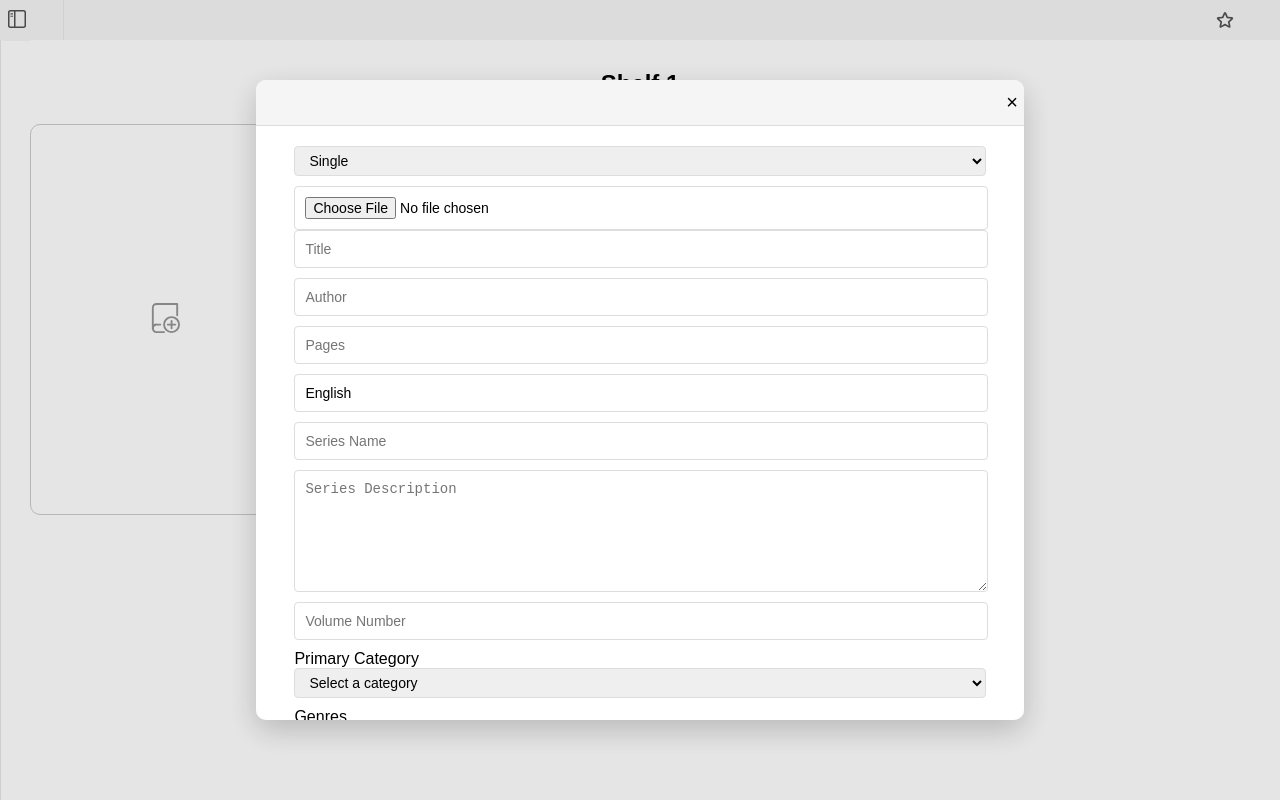
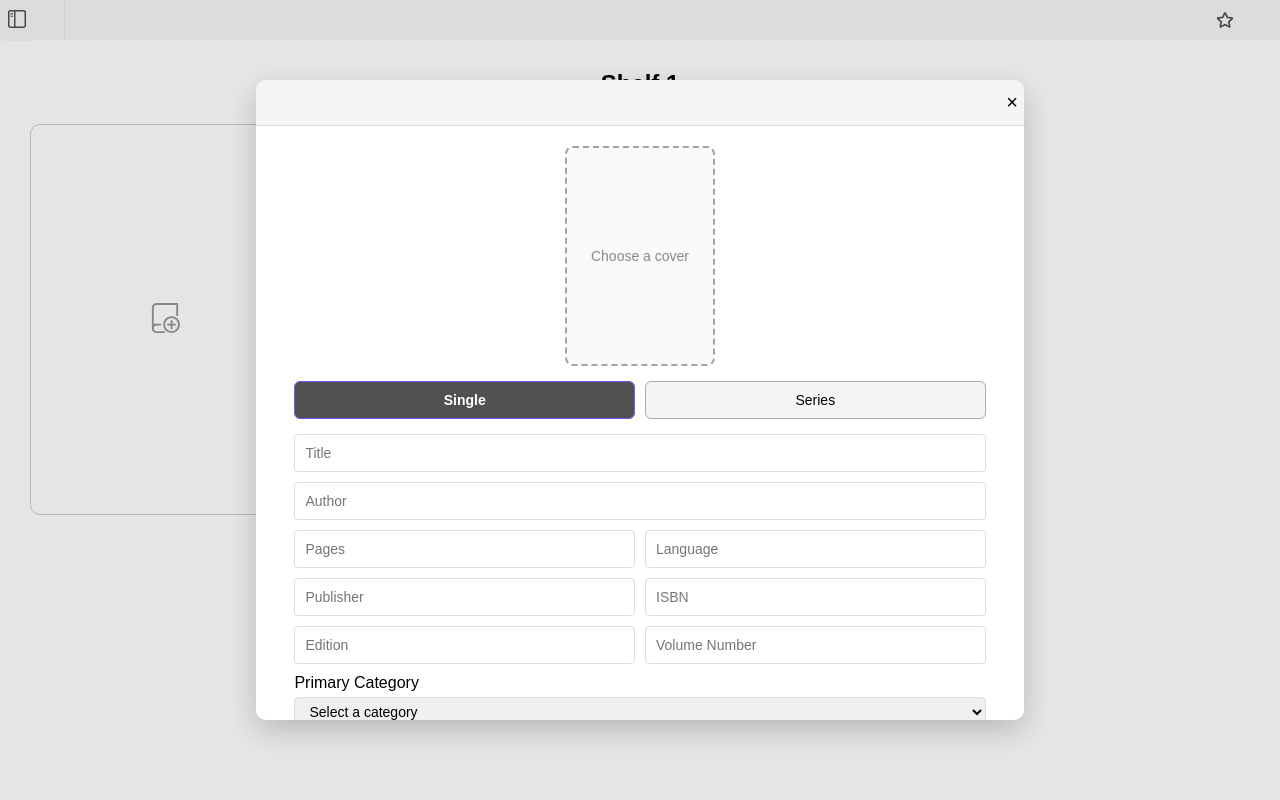
Before and after one commit to CHAYUT-P/Myshelf, a React (Vite) app in the folder client/: page / in a window 1280 px wide. Both pictures are taken after a click on the button 165 px from the left and 319 px from the top of the page. Built offline with nearby package versions, Linux system fonts and the light colour scheme.

Commit message:
add book fix

```diff
--- a/client/src/components/Maintab/Addbook/Addbook.css
+++ b/client/src/components/Maintab/Addbook/Addbook.css
@@ -1,10 +1,15 @@
+* {
+  box-sizing: border-box;
+}
+
+
 .modal-backdrop {
   position: fixed;
   top: 0;
   left: 0;
   width: 100%;
   height: 100%;
-    background-color: rgba(0,0,0,0.1); /* semi-transparent black */
+  background-color: rgba(0, 0, 0, 0.1); /* semi-transparent black */
   display: flex;
   justify-content: center;
   align-items: center;
@@ -18,10 +23,11 @@
   height: 90vh;
   max-height: 80vh;
   overflow-y: auto;
+  overflow-x: hidden;
   display: flex;
   align-items: center;
   flex-direction: column;
-    box-shadow: 0 10px 30px rgba(0,0,0,0.2);
+  box-shadow: 0 10px 30px rgba(0, 0, 0, 0.2);
   position: relative;
   z-index: 10000;
 }
@@ -49,12 +55,11 @@
 
 .modal-body {
   margin-top: 0px;
-    padding:20px 0px;
+  padding: 20px 0px;
   justify-content: center;
   display: flex;
   width: 90%;
   flex-direction: column;
-    gap: 10px;
 }
 
 .modal-body input,
@@ -67,7 +72,6 @@
   border: solid 1px #ddd;
   outline: none;
   font-size: 14px;
-
 }
 
 .modal-body textarea {
@@ -77,7 +81,6 @@
 .modal-body select {
   padding: 5px 0px;
 }
-
 
 .modal-buttons {
   display: flex;
@@ -89,7 +92,7 @@
   background-color: #f5f5f5;
 }
 
-  .modal-buttons button{
+.modal-buttons button {
   color: rgb(81, 81, 81);
   background-color: #f5f5f5;
   padding: 6px 12px;
@@ -103,8 +106,8 @@
   margin-right: 30px;
 }
 
-  .modal-buttons button:hover{
-    background-color: rgb(0, 0, 0, 0.1)
+.modal-buttons button:hover {
+  background-color: rgb(0, 0, 0, 0.1);
 }
 
 .suggestions-list {
@@ -119,7 +122,7 @@
   list-style: none;
   padding: 0;
   border-radius: 0 0 6px 6px;
-    box-shadow: 0 4px 6px rgba(0,0,0,0.1);
+  box-shadow: 0 4px 6px rgba(0, 0, 0, 0.1);
 }
 
 .suggestions-list li {
@@ -162,6 +165,107 @@
   border-color: #6b5bff;
 }
 
-  .genres-text{
-    padding-bottom: 10px;
+.book-type {
+  display: flex;
+  gap: 10px;
+  margin: 15px 0;
 }
+
+.book-type input[type="radio"] {
+  position: absolute;
+  opacity: 0;
+  pointer-events: none;
+}
+
+.book-type label {
+  flex: 1;
+  padding: 10px 14px;
+  text-align: center;
+  border: 1px solid #aaa;
+  border-radius: 6px;
+  background: #f5f5f5;
+  cursor: pointer;
+  transition: all 0.2s ease;
+  font-size: 14px;
+}
+
+.book-type label:hover {
+  background: #eaeaea;
+}
+
+.book-type input[type="radio"]:checked + label {
+  background: #515151;
+  color: #fff;
+  border-color: #6b5bff;
+  font-weight: bold;
+}
+
+.single-book{
+  justify-content: center;
+  display: flex;
+  flex-direction: column;
+  gap: 10px;
+}
+
+.book-metadata {
+  display: grid;
+  grid-template-columns: 1fr 1fr;
+  gap: 10px 10px;
+  width: 100%;
+}
+
+.form-group{
+  display: grid;
+}
+
+.form-group label{
+  padding-bottom: 5px;
+}
+
+.book-cover-group {
+  display: flex;
+  flex-direction: column;
+  gap: 8px;
+  width: 100%;
+}
+
+.cover-upload {
+  display: flex;
+  flex-direction: column;
+  align-items: center;
+}
+
+.cover-input {
+  display: none;
+}
+
+.cover-label {
+  width: 150px;
+  height: 220px;
+  border: 2px dashed #a3a3a3;
+  border-radius: 8px;
+  display: flex;
+  justify-content: center;
+  align-items: center;
+  cursor: pointer;
+  overflow: hidden;
+  background-color: #fafafa;
+  transition: border-color 0.2s, background-color 0.2s;
+}
+
+.cover-label:hover {
+  border-color: #797979;
+  background-color: rgba(0, 0, 0, 0.1);
+}
+
+.cover-preview {
+  width: 100%;
+  height: 100%;
+  object-fit: cover; /* makes sure image fills nicely */
+}
+
+.cover-placeholder {
+  color: #888;
+  font-size: 14px;
+  text-align: center;
+}
--- a/client/src/components/Maintab/Addbook/Addbook.jsx
+++ b/client/src/components/Maintab/Addbook/Addbook.jsx
@@ -3,46 +3,89 @@ import "./AddBook.css";
 
 export default function AddBook({ isOpen, onClose, onAdd }) {
   const [formData, setFormData] = useState({
-    title: '',
-    author: '',
-    language: 'English',
-    pages: '',
-    bookType: 'single',
-    seriesName: '',
-    seriesDescription: '',
+    bookType: "single",
+    title: "",
+    author: "",
+    language: "",
+    pages: "",
+    currentPage: "", // progress tracking
+    publisher: "",
+    isbn: "",
+    publicationDate: "",
+    edition: "",
+    seriesName: "",
+    seriesDescription: "",
     seriesCover: null,
-    volumeNumber: '',
-    category: '',
+    books: [], //for series
+    volumeNumber: "",
+    primaryCategory: "",
     genres: [],
-    synopsis: '',
+    synopsis: "",
     coverImage: null,
     tags: [],
-    status: ''
+    status: "",
+    rating: "",
+    progress: "",
+    startDate: "",
+    endDate: "",
   });
 
   const categories = [
-    'Fiction', 'Non-Fiction', 'Science Fiction', 'Fantasy', 'Mystery', 'Romance',
-    'Thriller', 'Horror', 'Biography', 'History', 'Science', 'Technology',
-    'Self-Help', 'Business', 'Health', 'Travel', 'Cooking', 'Art', 'Religion',
-    'Philosophy', 'Poetry', 'Drama', 'Children', 'Young Adult', 'Education'
+    "Fiction",
+    "Non-Fiction",
+    "Science Fiction",
+    "Fantasy",
+    "Mystery",
+    "Romance",
+    "Thriller",
+    "Horror",
+    "Biography",
+    "History",
+    "Science",
+    "Technology",
+    "Self-Help",
+    "Business",
+    "Health",
+    "Travel",
+    "Cooking",
+    "Art",
+    "Religion",
+    "Philosophy",
+    "Poetry",
+    "Drama",
+    "Children",
+    "Young Adult",
+    "Education",
   ];
 
   const genresList = [
-    'Adventure', 'Action', 'Comedy', 'Crime', 'Drama', 'Fantasy', 'Historical',
-    'Horror', 'Mystery', 'Philosophical', 'Political', 'Romance',
-    'Satire', 'Science Fiction', 'Thriller', 'Western', 'Young Adult', 'Children'
+    "Adventure",
+    "Action",
+    "Comedy",
+    "Crime",
+    "Drama",
+    "Fantasy",
+    "Historical",
+    "Horror",
+    "Mystery",
+    "Philosophical",
+    "Political",
+    "Romance",
+    "Satire",
+    "Science Fiction",
+    "Thriller",
+    "Western",
+    "Young Adult",
+    "Children",
   ];
 
   const [suggestions, setSuggestions] = useState([]);
 
   useEffect(() => {
-    if (isOpen) {
-      document.body.style.overflow = 'hidden';
-    } else {
-      document.body.style.overflow = '';
-    }
+    if (isOpen) document.body.style.overflow = "hidden";
+    else document.body.style.overflow = "";
     return () => {
-      document.body.style.overflow = '';
+      document.body.style.overflow = "";
     };
   }, [isOpen]);
 
@@ -51,13 +94,10 @@ export default function AddBook({ isOpen, onClose, onAdd }) {
   const handleChange = (e) => {
     const { name, value, type, files } = e.target;
     if (type === "file") {
-      setFormData({ ...formData, localCover: files[0] });
+      setFormData({ ...formData, [name]: files[0] });
     } else {
       setFormData({ ...formData, [name]: value });
-
-      if (name === "title") {
-        fetchBookSuggestions(value);
-      }
+      if (name === "title") fetchBookSuggestions(value);
     }
   };
 
@@ -65,7 +105,9 @@ export default function AddBook({ isOpen, onClose, onAdd }) {
     if (!title.trim()) return setSuggestions([]);
     try {
       const query = encodeURIComponent(title);
-      const response = await fetch(`https://www.googleapis.com/books/v1/volumes?q=intitle:${query}&maxResults=15`);
+      const response = await fetch(
+        `https://www.googleapis.com/books/v1/volumes?q=intitle:${query}&maxResults=15`
+      );
       const data = await response.json();
       if (data.items) setSuggestions(data.items);
       else setSuggestions([]);
@@ -79,74 +121,180 @@ export default function AddBook({ isOpen, onClose, onAdd }) {
     const info = item.volumeInfo;
     setFormData({
       ...formData,
-      title: info.title || '',
-      author: info.authors?.join(", ") || '',
-      pages: info.pageCount || '',
-      language: info.language || 'English',
+      title: info.title || "",
+      author: info.authors?.join(", ") || "",
+      pages: info.pageCount || "",
+      language: info.language || "English",
+      publisher: info.publisher || "",
+      isbn: info.industryIdentifiers?.[0]?.identifier || "",
+      publicationDate: info.publishedDate || "",
+      edition: "",
       genres: info.categories || [],
-      synopsis: info.description || '',
+      synopsis: info.description || "",
       coverImage: info.imageLinks?.thumbnail || null,
-      localCover: null,
-      category: '',
+      seriesName: "",
+      seriesDescription: "",
+      seriesCover: null,
+      volumeNumber: "",
+      category: "",
       tags: [],
-      status: ''
+      status: "",
     });
     setSuggestions([]);
   };
 
   const toggleGenre = (genre) => {
-    setFormData(prev => ({
+    setFormData((prev) => ({
       ...prev,
       genres: prev.genres.includes(genre)
-        ? prev.genres.filter(g => g !== genre)
-        : [...prev.genres, genre]
+        ? prev.genres.filter((g) => g !== genre)
+        : [...prev.genres, genre],
     }));
   };
 
   const handleAdd = () => {
     if (!formData.title.trim()) return;
-    onAdd(formData);
+
+    const preparedData = {
+      ...formData,
+      coverImage:
+        formData.coverImage instanceof File
+          ? URL.createObjectURL(formData.coverImage)
+          : formData.coverImage,
+    };
+
+    onAdd(preparedData);
+
     setFormData({
-      title: '', author: '', language: 'English', pages: '',
-      bookType: 'single', seriesName: '', seriesDescription: '',
-      seriesCover: null, volumeNumber: '', category: '', genres: [],
-      synopsis: '', coverImage: null, tags: [],status: ''
+      bookType: "single",
+      title: "",
+      author: "",
+      language: "English",
+      pages: "",
+      currentPage: "",
+      publisher: "",
+      isbn: "",
+      publicationDate: "",
+      edition: "",
+      seriesName: "",
+      seriesDescription: "",
+      seriesCover: null,
+      books: [],
+      volumeNumber: "",
+      primaryCategory: "",
+      genres: [],
+      synopsis: "",
+      coverImage: null,
+      tags: [],
+      status: "",
+      rating: "",
+      progress: "",
+      startDate: "",
+      endDate: "",
     });
+
     setSuggestions([]);
     onClose();
   };
 
   const setDataOnClose = () => {
     setFormData({
-        title: '', author: '', language: 'English', pages: '',
-        bookType: 'single', seriesName: '', seriesDescription: '',
-        seriesCover: null, volumeNumber: '', category: '', genres: [],
-        synopsis: '', coverImage: null, rating: 0, tags: [],status: ''
+      bookType: "single",
+      title: "",
+      author: "",
+      language: "English",
+      pages: "",
+      currentPage: "",
+      publisher: "",
+      isbn: "",
+      publicationDate: "",
+      edition: "",
+      seriesName: "",
+      seriesDescription: "",
+      seriesCover: null,
+      books: [],
+      volumeNumber: "",
+      primaryCategory: "",
+      genres: [],
+      synopsis: "",
+      coverImage: null,
+      rating: "",
+      tags: [],
+      status: "",
+      progress: "",
+      startDate: "",
+      endDate: "",
     });
     onClose();
-  }
-
-
+  };
 
   return (
     <div className="modal-backdrop">
       <div className="modal-content">
         <div className="modal-title-bar">
           <span></span>
-              <button className="close-button" onClick={() => {
-                          setDataOnClose();
-                          onClose();
-                      }}>×</button>
+          <button className="close-button" onClick={setDataOnClose}>
+            ×
+          </button>
         </div>
 
         <div className="modal-body">
-            <select name="bookType" value={formData.bookType} onChange={handleChange}>
-                <option value="single">Single</option>
-                <option value="series">Series</option>
-            </select>
+          <div className="title-input-wrapper">
+            <div className="book-cover-group">
+              <div className="cover-upload">
+                <input
+                  type="file"
+                  id="coverImage"
+                  name="coverImage"
+                  accept="image/*"
+                  onChange={handleChange}
+                  className="cover-input"
+                />
 
-            <div className="title-input-wrapper">
-                <input type="file" name="seriesCover" onChange={handleChange} />
+                <label htmlFor="coverImage" className="cover-label">
+                  {formData.coverImage ? (
+                    <img
+                      src={
+                        typeof formData.coverImage === "string"
+                          ? formData.coverImage
+                          : URL.createObjectURL(formData.coverImage)
+                      }
+                      alt="Book Cover"
+                      className="cover-preview"
+                    />
+                  ) : (
+                    <span className="cover-placeholder">Choose a cover</span>
+                  )}
+                </label>
+              </div>
+            </div>
+            <div className="book-type" role="radiogroup">
+              <input
+                type="radio"
+                id="bt-single"
+                name="bookType"
+                value="single"
+                checked={formData.bookType === "single"}
+                onChange={handleChange}
+                className="visually-radio"
+              />
+              <label htmlFor="bt-single">Single</label>
+              <input
+                type="radio"
+                id="bt-series"
+                name="bookType"
+                value="series"
+                checked={formData.bookType === "series"}
+                onChange={handleChange}
+                className="visually-radio"
+              />
+              <label htmlFor="bt-series">Series</label>
+            </div>
+          </div>
+
+          {formData.bookType === "single" && (
+            <div className="single-book">
+              <div>
                 <input
                   type="text"
                   name="title"
@@ -155,23 +303,76 @@ export default function AddBook({ isOpen, onClose, onAdd }) {
                   onChange={handleChange}
                   autoFocus
                 />
+
                 {suggestions.length > 0 && (
                   <ul className="suggestions-list">
-                    {suggestions.map(item => (
-                    <li key={item.id} onClick={() => handleSelectSuggestion(item)}>
-                        {item.volumeInfo.title} {item.volumeInfo.authors ? `by ${item.volumeInfo.authors.join(", ")}` : ''}
+                    {suggestions.map((item) => (
+                      <li
+                        key={item.id}
+                        onClick={() => handleSelectSuggestion(item)}
+                      >
+                        {item.volumeInfo.title}{" "}
+                        {item.volumeInfo.authors
+                          ? `by ${item.volumeInfo.authors.join(", ")}`
+                          : ""}
                       </li>
                     ))}
                   </ul>
                 )}
               </div>
 
-            <input type="text" name="author" placeholder="Author" value={formData.author} onChange={handleChange} />
-            <input type="number" name="pages" placeholder="Pages" value={formData.pages} onChange={handleChange} />
-            <input type="text" name="language" placeholder="Language" value={formData.language} onChange={handleChange} />
-            <input type="text" name="seriesName" placeholder="Series Name" value={formData.seriesName} onChange={handleChange} />
-            <textarea name="seriesDescription" placeholder="Series Description" value={formData.seriesDescription} onChange={handleChange} />
-            <input type="text" name="volumeNumber" placeholder="Volume Number" value={formData.volumeNumber} onChange={handleChange} />
+              <input
+                type="text"
+                name="author"
+                placeholder="Author"
+                value={formData.author}
+                onChange={handleChange}
+              />
+
+              <div className="book-metadata">
+                <input
+                  type="number"
+                  name="pages"
+                  placeholder="Pages"
+                  value={formData.pages}
+                  onChange={handleChange}
+                />
+                <input
+                  type="text"
+                  name="language"
+                  placeholder="Language"
+                  value={formData.language}
+                  onChange={handleChange}
+                />
+                <input
+                  type="text"
+                  name="publisher"
+                  placeholder="Publisher"
+                  value={formData.publisher}
+                  onChange={handleChange}
+                />
+                <input
+                  type="text"
+                  name="isbn"
+                  placeholder="ISBN"
+                  value={formData.isbn}
+                  onChange={handleChange}
+                />
+                <input
+                  type="text"
+                  name="edition"
+                  placeholder="Edition"
+                  value={formData.edition}
+                  onChange={handleChange}
+                />
+                <input
+                  type="text"
+                  name="volumeNumber"
+                  placeholder="Volume Number"
+                  value={formData.volumeNumber}
+                  onChange={handleChange}
+                />
+              </div>
 
               <div className="form-group">
                 <label>Primary Category</label>
@@ -182,8 +383,10 @@ export default function AddBook({ isOpen, onClose, onAdd }) {
                   required
                 >
                   <option value="">Select a category</option>
-                {categories.map(cat => (
-                    <option key={cat} value={cat}>{cat}</option>
+                  {categories.map((cat) => (
+                    <option key={cat} value={cat}>
+                      {cat}
+                    </option>
                   ))}
                 </select>
               </div>
@@ -191,11 +394,15 @@ export default function AddBook({ isOpen, onClose, onAdd }) {
               <div className="form-group">
                 <label className="genres-text">Genres</label>
                 <div className="genres-buttons">
-                {genresList.map(genre => (
+                  {genresList.map((genre) => (
                     <button
                       key={genre}
                       type="button"
-                    className={formData.genres.includes(genre) ? 'genre-btn active' : 'genre-btn'}
+                      className={
+                        formData.genres.includes(genre)
+                          ? "genre-btn active"
+                          : "genre-btn"
+                      }
                       onClick={() => toggleGenre(genre)}
                     >
                       {genre}
@@ -204,25 +411,45 @@ export default function AddBook({ isOpen, onClose, onAdd }) {
                 </div>
               </div>
 
-            <textarea className="synopsis" name="synopsis" placeholder="Synopsis" value={formData.synopsis} onChange={handleChange} />
-            <input type="file" name="coverImage" onChange={handleChange} />
+              <textarea
+                className="synopsis"
+                name="synopsis"
+                placeholder="Synopsis"
+                value={formData.synopsis}
+                onChange={handleChange}
+              />
               <textarea
                 name="tags"
                 placeholder="Tags (comma separated)"
                 value={formData.tags.join(",")}
-                onChange={e => setFormData({ ...formData, tags: e.target.value.split(",") })}
+                onChange={(e) =>
+                  setFormData({ ...formData, tags: e.target.value.split(",") })
+                }
               />
             </div>
+          )}
+          {formData.bookType === "series" && (
+            <div className="series-book">
+              <input
+                type="text"
+                name="seriesName"
+                placeholder="Series Name"
+                value={formData.seriesName}
+                onChange={handleChange}
+              />
+              <textarea
+                name="seriesDescription"
+                placeholder="Series Description"
+                value={formData.seriesDescription}
+                onChange={handleChange}
+              />
+            </div>
+          )}
+        </div>
+
           <div className="modal-buttons">
             <button onClick={handleAdd}>Add</button>
-            <button
-                onClick={() => {
-                    setDataOnClose();
-                    onClose();
-                }}
-                >
-                Cancel
-            </button>
+            <button onClick={setDataOnClose}>Cancel</button>
           </div>
       </div>
     </div>
--- a/client/src/components/Maintab/Maintab.css
+++ b/client/src/components/Maintab/Maintab.css
@@ -115,9 +115,6 @@
   align-items: center;
 }
 
-.book-item:hover .remove-book {
-  opacity: 1;
-}
 
 .remove-book:hover {
   background-color: rgba(0, 0, 0, 0.1);
--- a/client/src/components/Maintab/Maintab.jsx
+++ b/client/src/components/Maintab/Maintab.jsx
@@ -88,11 +88,6 @@ export default function MainTab({
                   {book.category || "No category"}
                 </p>
               </div>
-              <div className="hover-btn">
-                <button className="remove-book">
-                  <RemoveBookIcon width="24px" height="24px" />
-                </button>
-              </div>
             </li>
           ))}
           <li>
```
Lines whose indentation alone changed are shown as unchanged.
